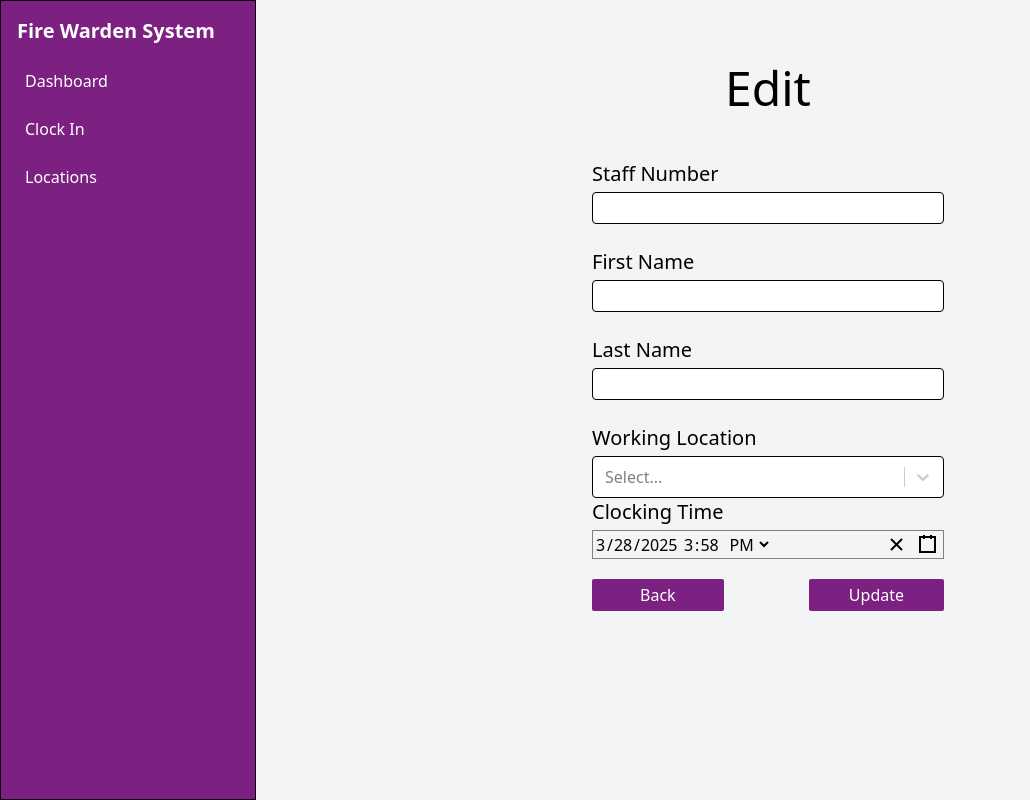
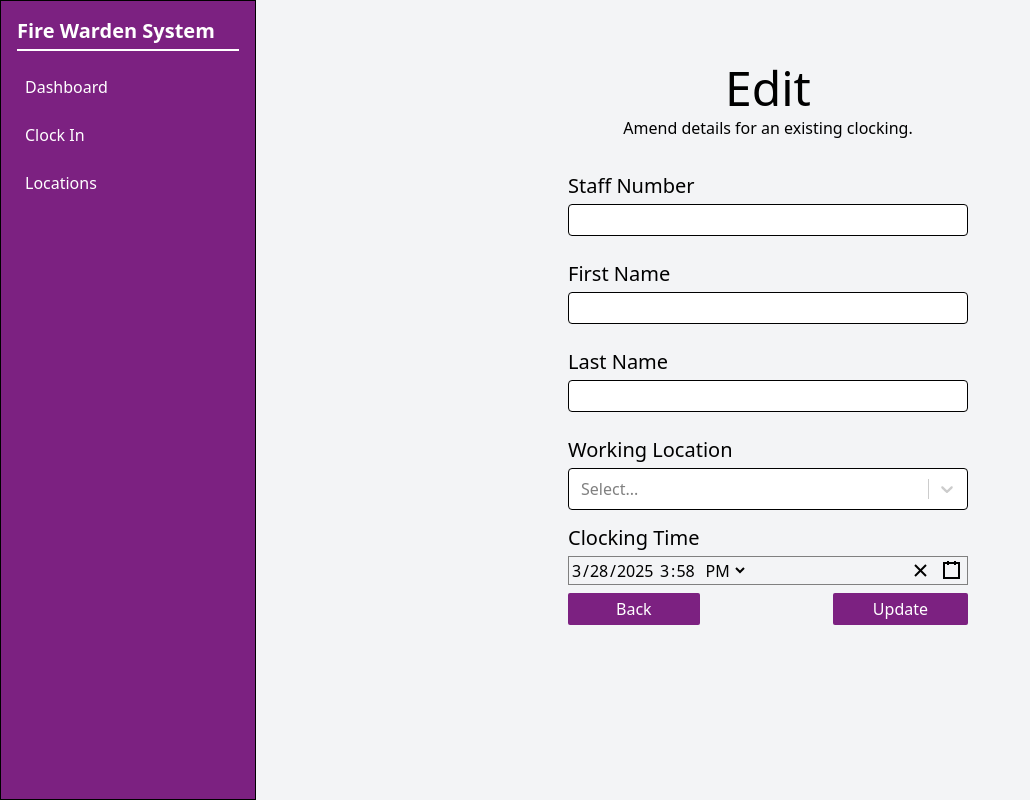
Before and after one commit to TinoBarros/BS3221-Summative-Cloud, a React (Create React App) app in the folder client/: page /edit/1 in a window 1280 px wide. Shown: the whole page, without its empty margins (0-1030 px from the left). Built offline with nearby package versions, Linux system fonts and the light colour scheme; no server answers.

Commit message:
update styling and queries

```diff
--- a/client/src/App.js
+++ b/client/src/App.js
@@ -83,7 +83,7 @@ function App() {
   const Sidebar = () => {
     return (
       <div className="w-64 border border-black bg-[#7c2181] text-white p-4 h-screen">
-        <h2 className="text-xl font-bold">Fire Warden System</h2>
+        <h2 className="text-xl font-bold border-b-2 border-white pb-1">Fire Warden System</h2>
         <ul className="mt-4 space-y-2">
           <Link className="block p-2 hover:bg-[#651a69] rounded" to="/dashboard">Dashboard</Link>
           <Link className="block p-2 hover:bg-[#651a69] rounded" to="/">Clock In</Link>
@@ -133,7 +133,8 @@ function App() {
         <Routes>
           <Route path="/" element={
             <form onSubmit={submitHandler}>
-              <h3 className='pb-6 text-5xl text-center text-black'>Clock In</h3>
+              <h3 className='px-10 mb-2 pb-2 text-5xl text-center text-black'>Clock In</h3>
+              <div className='pb-2 text-black text-center'>Regiser a clocking on the Fire Warden System.</div>
               <div className='mx-auto p-9 md:p-12 w-full max-w-md border-purple-400 mt-0'>
                 <label className='block mb-1 text-xl text-black' htmlFor='staffNumber'>Staff Number</label>
                 <input className='w-full h-8 p-1 mb-6 border border-black outline-none hover:bg-gray-100 rounded' id='staffNumber' type='text'value={staffNumber} onChange={(e) => setStaffNumber(e.target.value.replace(/\D/g, ''))} />
--- a/client/src/Dashboard.js
+++ b/client/src/Dashboard.js
@@ -37,7 +37,7 @@ const Dashboard = () => {
 
     const EditButton = ({ selected }) => {
       return (
-        <div className='flex justify-end py-10'>
+        <div className='flex justify-end py-3'>
           <Link
             to={selected ? `/edit/${selected}` : '#'}
             style={{textDecordation: 'none'}}
@@ -59,7 +59,7 @@ const Dashboard = () => {
 
     const DeleteButton = ({ selected }) => {
       return (
-        <div className='flex justify-end py-10'>
+        <div className='flex justify-end py-3'>
             <Button
               variant='contained'
               disabled={!selected}
@@ -100,10 +100,11 @@ const Dashboard = () => {
 
     return(
       <div>
-        <h3 className='px-10 mb-10 pb-6 text-5xl text-center text-black'>Dashboard</h3>
+        <h3 className='px-10 mb-2 pb-2 text-5xl text-center text-black'>Dashboard</h3>
+        <div className='pb-10 text-black text-center'>View all warden clockings for today in one place.</div>
       <div>
         <TableContainer component={Paper}>
-          <Table sx={{ minWidth: 650 }} aria-label="simple table">
+          <Table sx={{maxHeight: '80vh', overflow: 'auto'}} aria-label="simple table">
             <TableHead>
               <TableRow>
                 <TableCell>Select</TableCell>
--- a/client/src/Edit.js
+++ b/client/src/Edit.js
@@ -87,7 +87,7 @@ const Edit = () => {
     }
 
     const LocationPicklist = () => (
-
+      <div className="w-full h-8 mb-6">
         <Select isSearchable='true' options={picklistOptions} value={picklistOptions.find(option => option.value === workingLocation)}
         onChange={(selectedOption) => setWorkingLocation(selectedOption.value)}
         styles={{
@@ -101,6 +101,7 @@ const Edit = () => {
             }
           })
         }} />
+      </div>
       )
 
     return(
@@ -123,8 +124,9 @@ const Edit = () => {
           <div className='flex'>
   <div className='flex-1 bg-gray-100 p-8'>
                   <form onSubmit={submitHandler}>
-                    <h3 className='text-5xl text-center text-black'>Edit</h3>
-                    <div className='mx-auto p-6 md:p-12 w-full max-w-md border-purple-400 mt-0'>
+                  <h3 className='px-10 mb-1 text-5xl text-center text-black'>Edit</h3>
+                  <div className='mb-4 text-black text-center'>Amend details for an existing clocking.</div>
+                    <div className='mx-auto px-4 py-2 md:px-6 md:py-4 w-full max-w-md border-purple-400 mt-0'>
                       <label className='block mb-1 text-xl text-black' htmlFor='staffNumber'>Staff Number</label>
                       <input className='w-full h-8 p-1 mb-6 border border-black outline-none hover:bg-gray-100 rounded' id='staffNumber' type='text' value={staffNumber} onChange={(e) => setStaffNumber(e.target.value.replace(/\D/g, ''))} />
                       <label className='block mb-1 text-xl text-black' htmlFor='firstName'> First Name</label>
@@ -138,7 +140,7 @@ const Edit = () => {
                       className="w-full"
                       onChange={setClockingTime}
                       value={clockingTime} />
-                      <div className='flex py-5 justify-between w-full'>
+                      <div className='flex py-2 justify-between w-full'>
                       <Link className="px-12 py-1 rounded-sm bg-[#7c2181] hover:bg-[#651a69] text-white" to="/dashboard">Back</Link>
                       <button className='px-10 py-1 rounded-sm bg-[#7c2181] hover:bg-[#651a69] text-white'type='submit'>
                         Update
--- a/client/src/Locations.js
+++ b/client/src/Locations.js
@@ -33,7 +33,8 @@ const Locations = () => {
     return(
       <>
       <div>
-        <h3 className=' pb-6 text-5xl text-center text-black'>Locations</h3>
+        <h3 className='px-10 mb-2 pb-2 text-5xl text-center text-black'>Locations</h3>
+        <div className='pb-5 text-black text-center'>View all available locations and see the number of wardens assigned to each one for today.</div>
       </div>
       <div className="py-5 flex flex-wrap gap-4 ">
         {locationNames.map((location, id) => (
```
Also changed, not shown: 1 other file (tests, documents, lock files or other folders).
